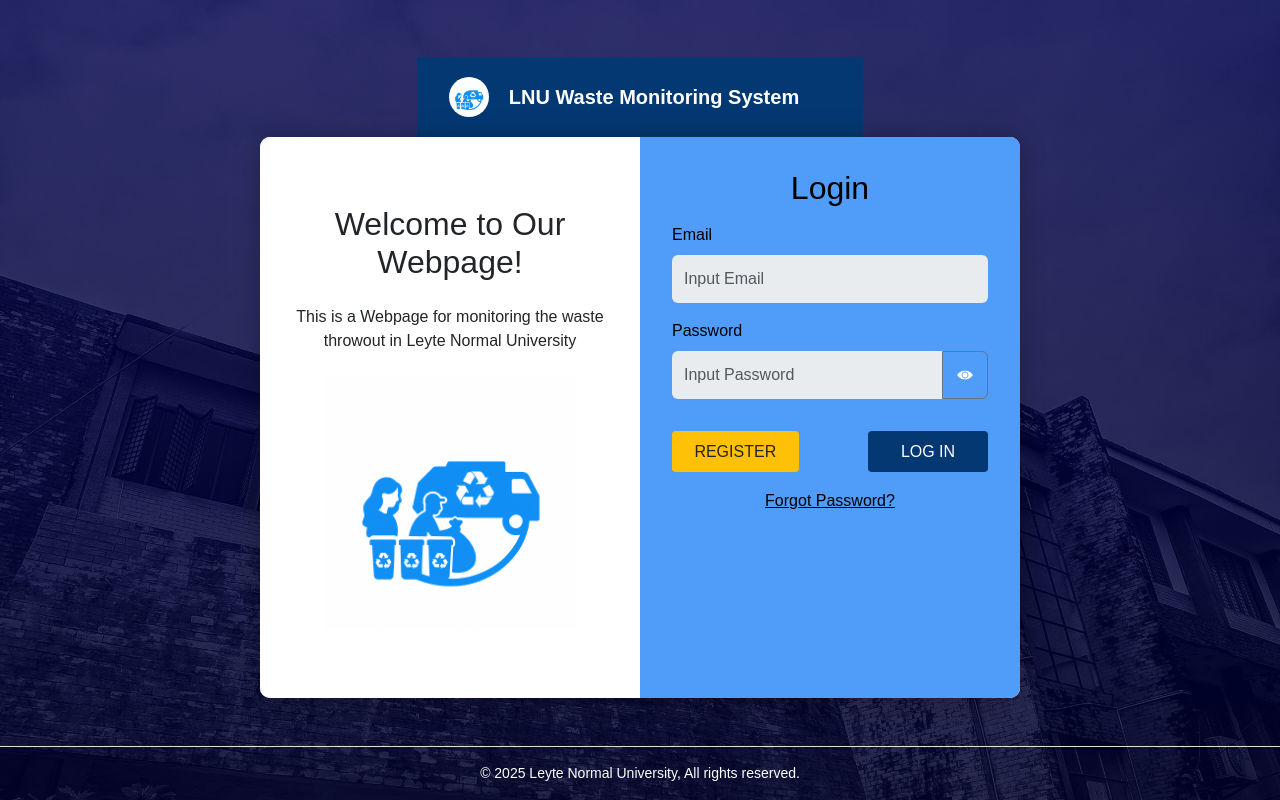
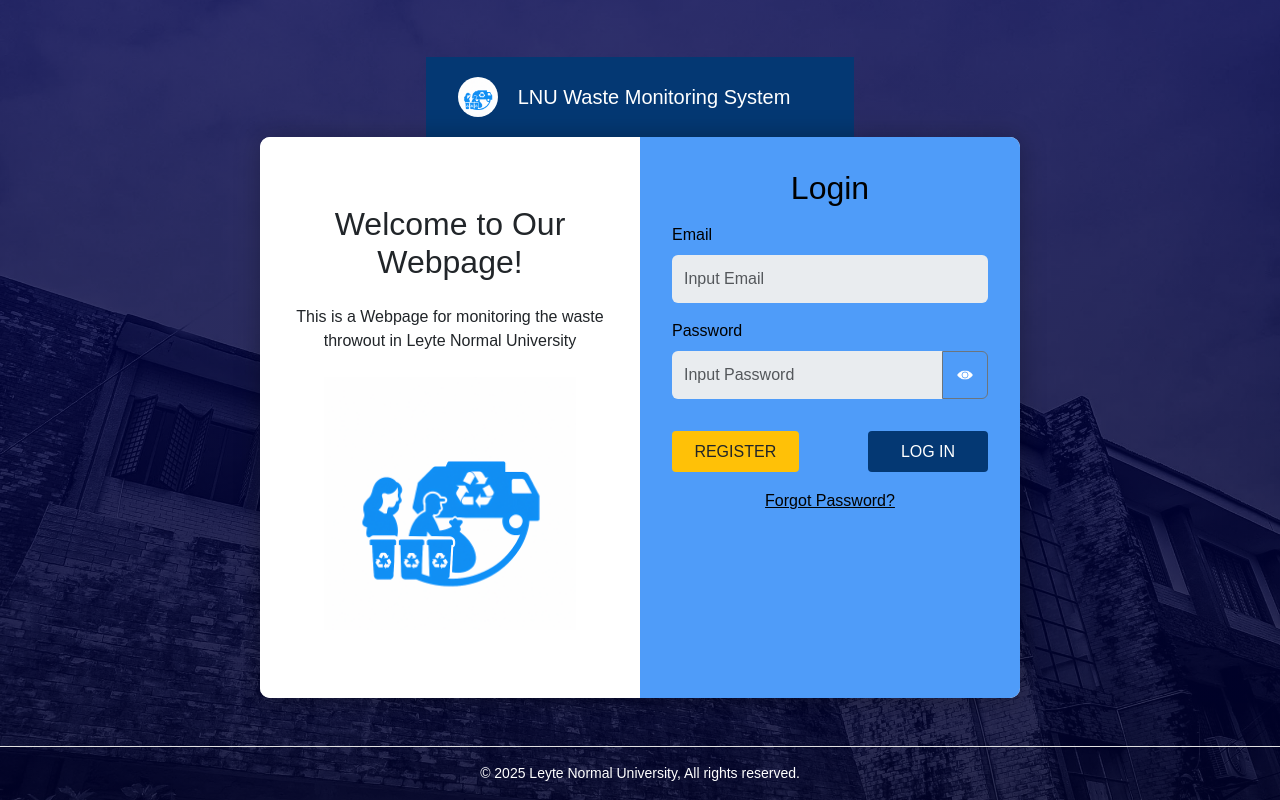
Before and after one commit to AesiraGabrielle/Capstone2Monitoring, a React (Create React App) app in the folder frontend-capstone-main/: page /login in a window 1280 px wide. Built offline with nearby package versions, Linux system fonts and the light colour scheme.

Commit message:
Frontend Changes

```diff
--- a/frontend-capstone-main/src/components/Navbar.js
+++ b/frontend-capstone-main/src/components/Navbar.js
@@ -65,7 +65,7 @@
               </Link>
             )}
             {publicMode ? (
-              <span className="fw-bold">{titleOverride || 'LNU Waste Monitoring System'}</span>
+              <span>{titleOverride || 'LNU Waste Monitoring System'}</span>
             ) : (
               (() => {
                 const displayName = (user && (user.full_name || user.name || user.email)) || 'User';
```
